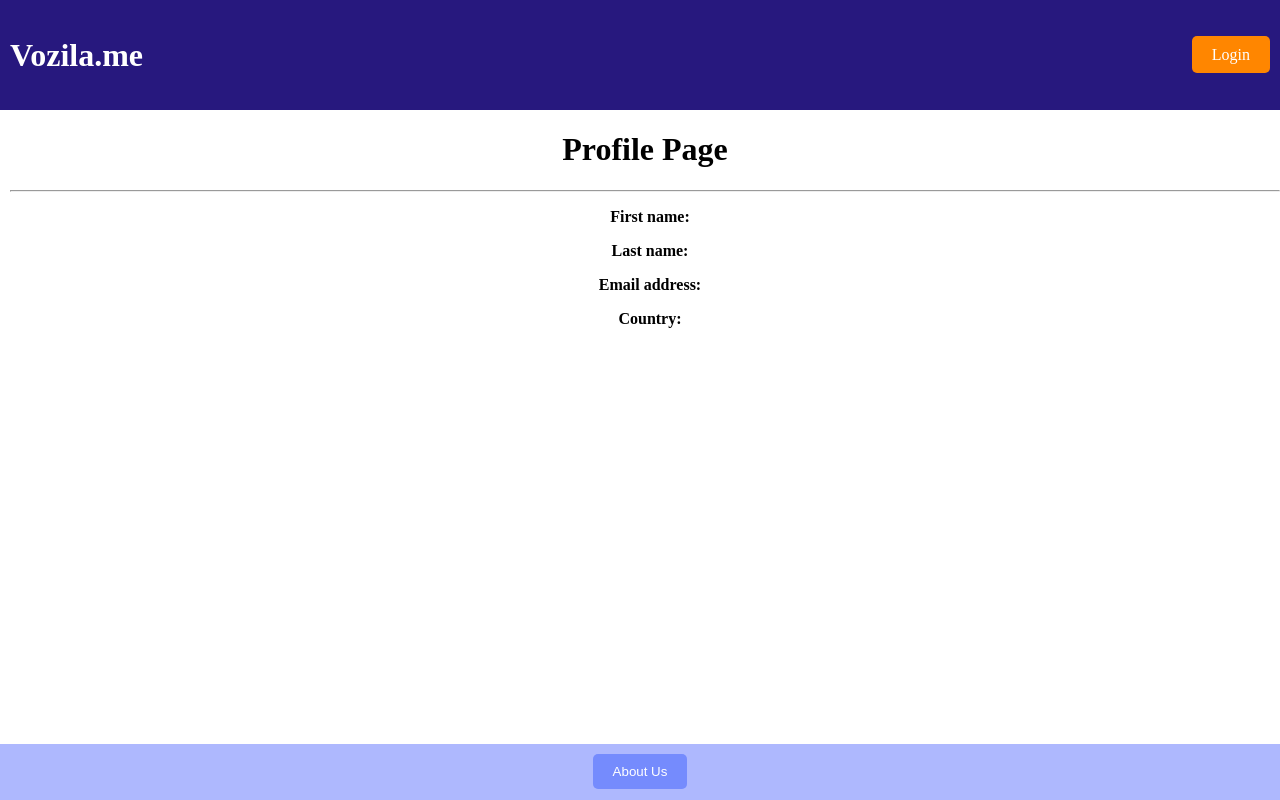
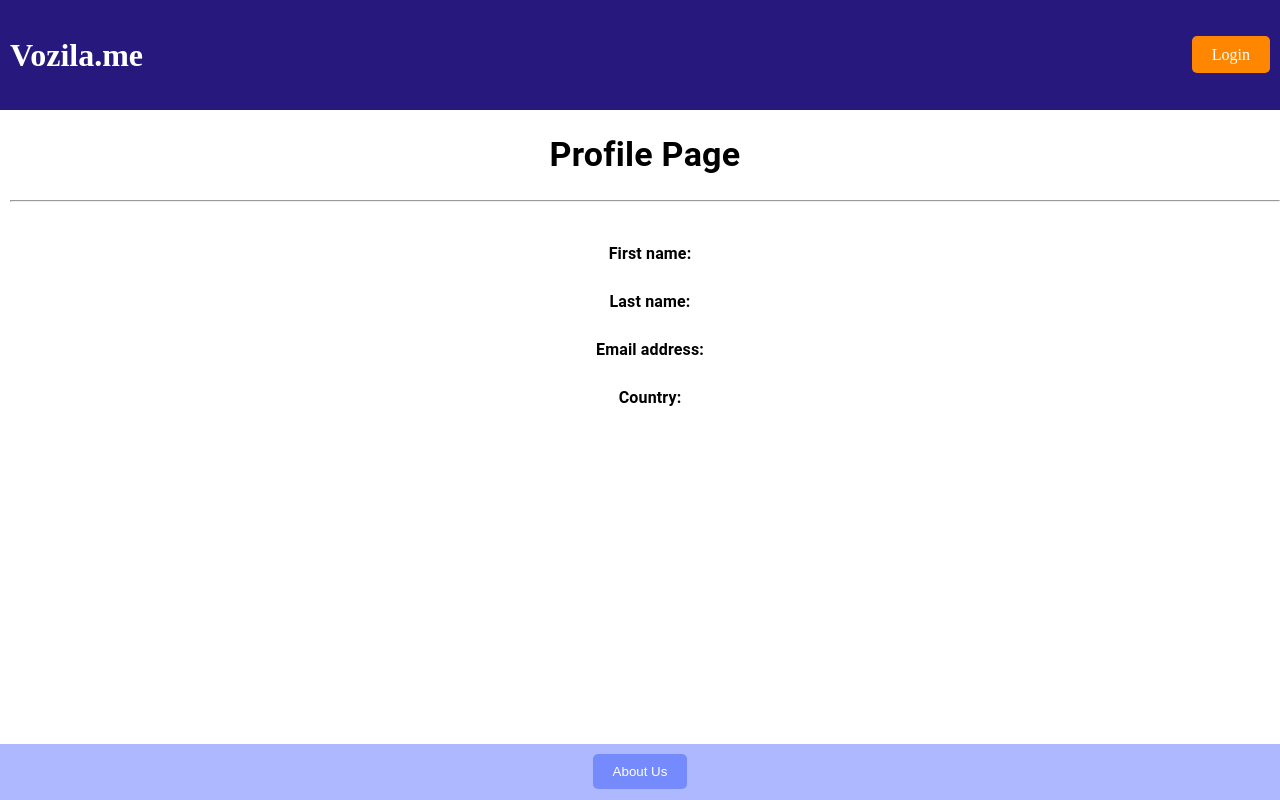
Before and after one commit to unagi22/auto-oglasi, a React (Vite) app: page /profile in a window 1280 px wide. Built offline with nearby package versions, Linux system fonts and the light colour scheme; no server answers.

Commit message:
Fix styling in the Profile page.

```diff
--- a/src/pages/profile.jsx
+++ b/src/pages/profile.jsx
@@ -1,5 +1,7 @@
 import { useEffect, useState } from "react";
 import Api from "../services/Api.js";
+import Box from "@mui/material/Box";
+import Typography from "@mui/material/Typography";
 
 const api = Api.getInstance();
 
@@ -14,33 +16,33 @@ const Profile = () => {
   }, []);
 
   return (
-    <div style={{ marginLeft: "10px", textAlign: "center" }}>
-      <h1>Profile Page</h1>
+    <Box sx={{ marginLeft: "10px", textAlign: "center" }}>
+      <Typography variant="h4" sx={{ my: 3, fontWeight: "bold" }}>Profile Page</Typography>{" "}
       <hr />
       {profileData && (
-        <div style={{ marginLeft: "10px" }}>
-          <p>
-            <span style={{ fontWeight: "bold" }}>First name:</span>{" "}
-            {profileData.first_name}
-          </p>
-          <p>
-            <span style={{ fontWeight: "bold" }}>Last name:</span>{" "}
-            {profileData.last_name}
-          </p>
-          <p>
-            <span style={{ fontWeight: "bold" }}>Email address:</span>{" "}
-            {profileData.email}
-          </p>
+        <Box sx={{ ml: '10px', mt: 5 }}>
+          <Box sx={{ mt: 3 }}>
+            <Typography component="span" variant="body1" sx={{ fontWeight: "bold" }}>First name:</Typography>{" "}
+            <Typography component="span" variant="body2">{profileData.first_name}</Typography>
+          </Box>
+          <Box sx={{ mt: 3 }}>
+            <Typography component="span" variant="body1" sx={{ fontWeight: "bold" }}>Last name:</Typography>{" "}
+            <Typography component="span" variant="body2">{profileData.last_name}</Typography>
+          </Box>
+          <Box sx={{ mt: 3 }}>
+            <Typography component="span" variant="body1" sx={{ fontWeight: "bold" }}>Email address:</Typography>{" "}
+            <Typography component="span" variant="body2">{profileData.email}</Typography>
+          </Box>
           {profileData.profile_picture && (
             <img src={profileData.profile_picture} alt="Profile picture" />
           )}
-          <p>
-            <span style={{ fontWeight: "bold" }}>Country:</span>{" "}
-            {profileData.country?.name}
-          </p>
-        </div>
+            <Box sx={{ mt: 3 }}>
+              <Typography component="span" variant="body1" sx={{ fontWeight: "bold" }}>Country:</Typography>{" "}
+              <Typography component="span" variant="body2">{profileData.country?.name}</Typography>
+            </Box>
+        </Box>
       )}
-    </div>
+    </Box>
   );
 };
 
```
